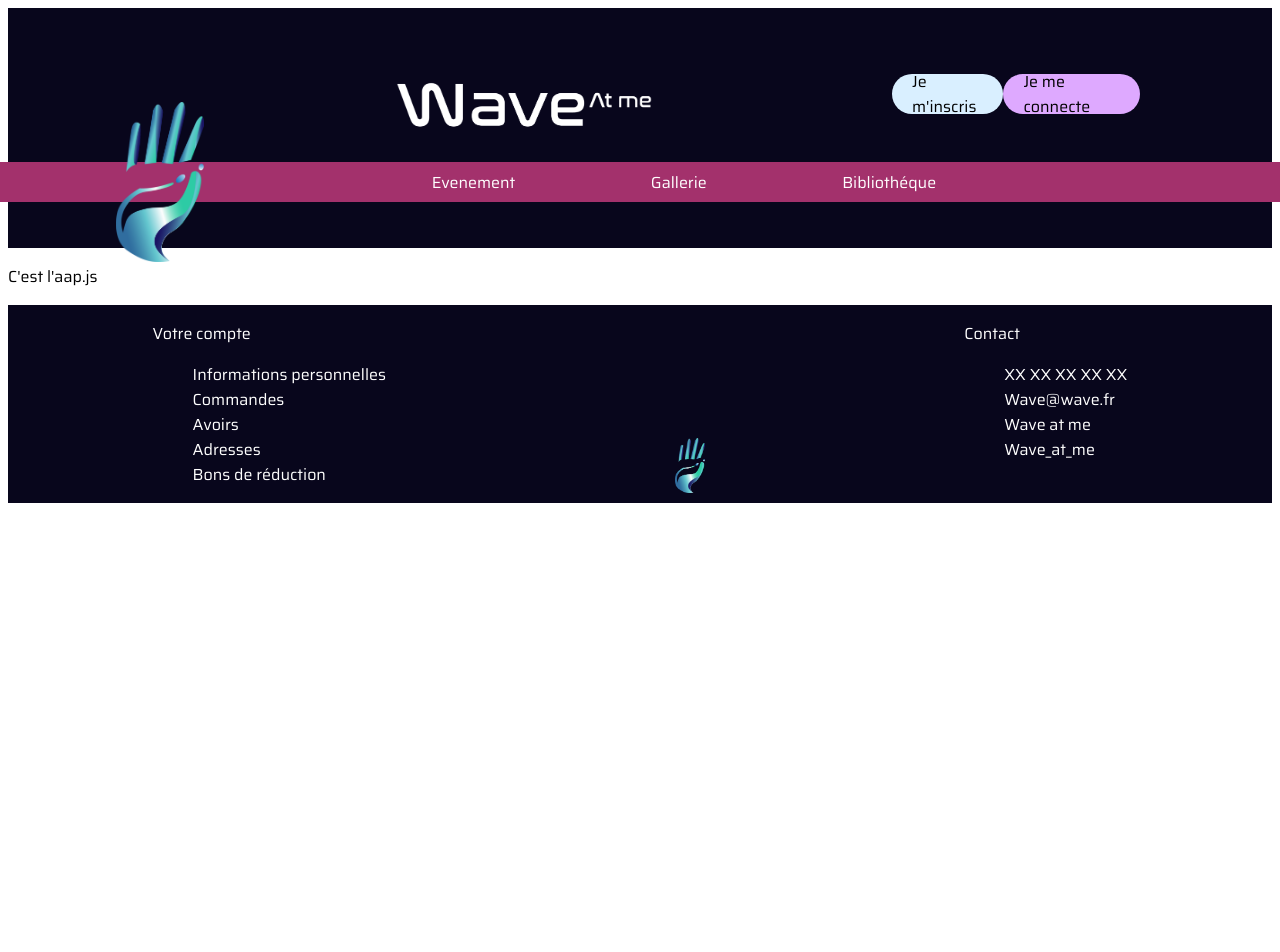
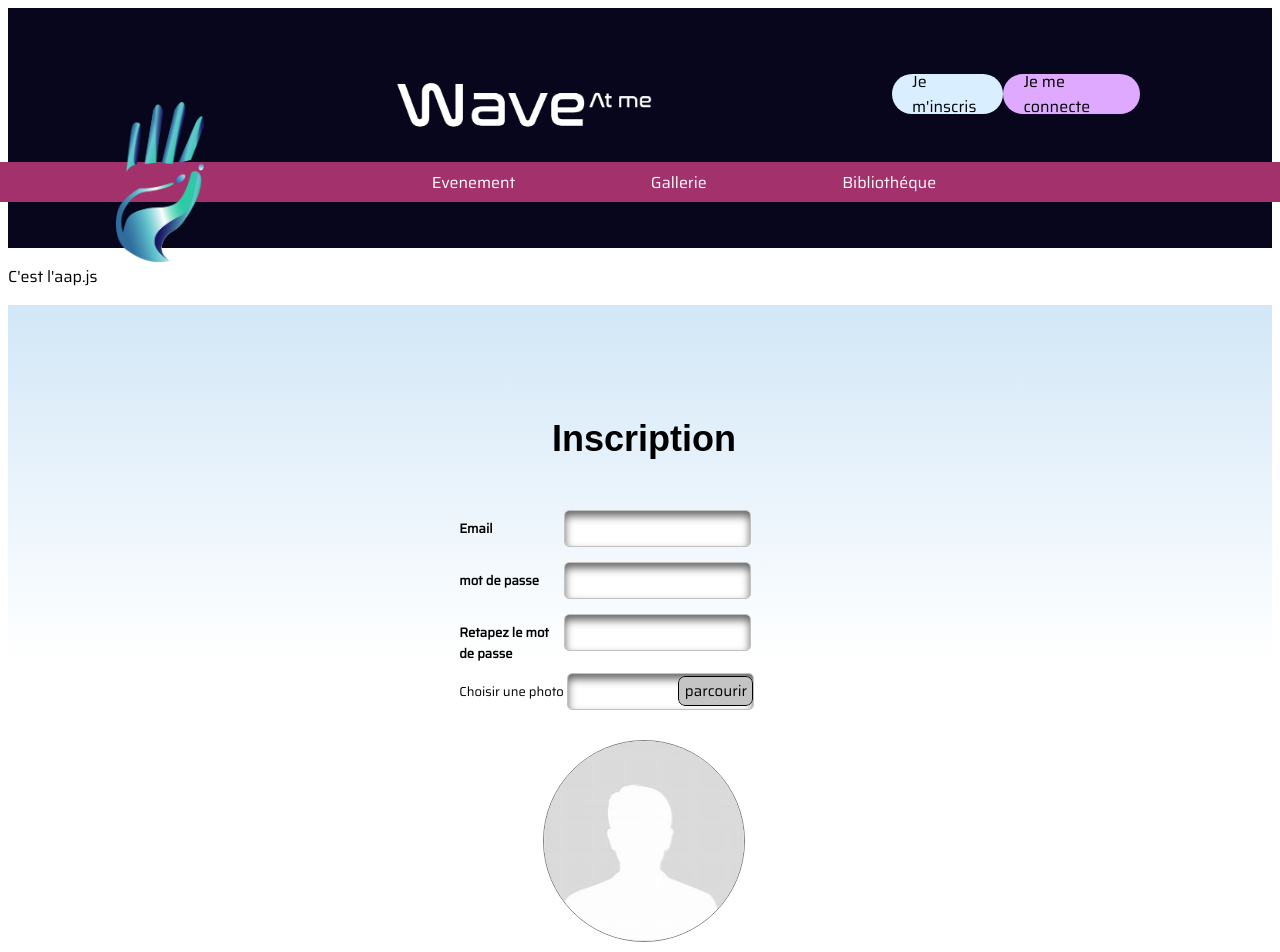
Before and after one commit to Charlotte-Meniere/wave, a React (Create React App) app in the folder client/: page /Signup in a window 1280 px wide. Shown: the top 952 px of the page. Before the commit the page ends 800 px from the top, so only its background shows below. Built offline with nearby package versions, Linux system fonts and the light colour scheme.

Commit message:
Page Signup

```diff
--- a/client/src/App.js
+++ b/client/src/App.js
@@ -6,6 +6,7 @@ import { useEffect, useMemo, useState } from 'react';
 import home from './pages/home';
 import Event from './pages/Event';
 import Login from './pages/Login';
+import Signup from './pages/Signup';
 import './assets/scss/style.scss';
 
 
@@ -19,6 +20,8 @@ const App = () => {
           <Route path='/' exact component={home} />
           <Route path='/Event' exact component={Event} />
           <Route path='/Login' exact component={Login} />
+          <Route path='/Signup' exact component={Signup} />
+
 
 
           {/* Mettre les routes vesr les pages ici  */}
--- /dev/null
+++ b/client/src/assets/scss/_Signup.scss
@@ -0,0 +1,152 @@
+.Allsectionconnexion{
+    background: linear-gradient(180deg, #D2E7F7 0%, #FFFFFF 51.04%);
+    }
+    h1{
+     margin: 30px 0 50px 0;
+     text-align: center;
+    }
+    input{
+     width: 120px;
+    }
+
+         .form-style-2{
+             max-width: 500px;
+             padding: 20px 12px 10px 20px;
+             font: 13px Arial, Helvetica, sans-serif;
+         }
+
+         .form-style-2 label{
+             display: block;
+             margin: 0px 0px 15px 0px;
+         }
+         .form-style-2 label > span{
+             width: 100px;
+             font-weight: bold;
+             float: left;
+             padding-top: 8px;
+             padding-right: 5px;
+         }
+
+
+         .form-style-2 input.input-field, .form-style-2 .select-field{
+             width: 68%;
+         }
+         .form-style-2 input.input-field ,.input{
+             box-sizing: border-box;
+             -webkit-box-sizing: border-box;
+             -moz-box-sizing: border-box;
+             border: 1px solid #C2C2C2;
+             box-shadow: 1px 1px 4px #EBEBEB;
+             -moz-box-shadow: 1px 1px 4px #EBEBEB;
+             -webkit-box-shadow: 1px 1px 4px #EBEBEB;
+             border-radius: 5px;
+             -webkit-border-radius: 5px;
+             -moz-border-radius: 5px;
+             padding: 7px;
+             outline: none;
+             width: auto;
+             background: #FFFFFF;
+    box-shadow: inset 0px 5px 8px rgba(0, 0, 0, 0.61);
+    border-radius: 5px;
+         }
+         .form-style-2 .input-field:focus,
+         .filed,
+         .form-style-2 .select-field:focus{
+             border:none;
+         }
+
+        .form-style-2{
+            margin-top: 5%;
+        }
+        .Allsectionconnexion{
+            display: flex;
+            flex-direction: column;
+        }
+
+        .btn1inscrip{
+            display: flex;
+            flex-direction: row;
+            justify-content: center;
+            margin-top: 30px;
+        }
+        #button1inscrip{
+         background: #DEA9FF;
+         box-shadow: inset 0px 5px 8px rgba(0, 0, 0, 0.61);
+         border-radius: 30px;
+         border: none;
+         font-family: 'Saira', sans-serif;
+         font-weight: 600px;
+         width: 91px;
+         height: 21px;
+         margin-right: 20px;
+
+        }
+        .Allsectionconnexion1{
+         display: flex;
+         flex-direction: row;
+         justify-content: center;
+        }
+        .titreH1connexion{
+     margin: 30px 0 50px 0;
+     text-align: center;
+     font-family: 'Saira', sans-serif;
+     font-style: normal;
+    font-weight: 600;
+    }
+    .filed{
+     position: relative;
+    top: 5px; right: 90px;}
+
+    .imagecontconnexion{
+     display: flex;
+     flex-direction: row;
+     justify-content: center;
+     margin-top: 30px;
+    }
+
+
+    .parent-div {
+    display: inline-block;
+    position: relative;
+    overflow: hidden;
+    }
+    .parent-div input[type=file] {
+    left: 0;
+    top: 0;
+    opacity: 0;
+    position: absolute;
+    font-size: 90px;
+    }
+    .btn-uploadconnexion {
+    background-color: #fff;
+    border: 1px solid #000;
+    color: #000;
+    font-size: 15px;
+    height: 30px;
+    width: 75px;
+    background: #C4C4C4;
+    border-radius: 7px;
+
+    }
+    #parent-div{
+     position: relative;
+     right: 76px;
+     top: 10px;
+     border-radius: 7px;
+
+    }
+    /**/
+    .roundimageconnexion{
+    height: 200px;
+    width: 200px;
+    border-radius: 50%;
+    overflow: hidden;
+    border: 1px solid grey;
+    background: #C4C4C4;
+
+    }
+
+    #photo{
+    height: 100%;
+    width: 100%;
+    }
--- a/client/src/assets/scss/style.scss
+++ b/client/src/assets/scss/style.scss
@@ -12,6 +12,8 @@ a{
 @import "fonts";
 @import "Event";
 @import "Login";
+@import "Signup";
+
 
 
 @import "variables";
--- a/client/src/components/Navbar.jsx
+++ b/client/src/components/Navbar.jsx
@@ -8,7 +8,7 @@ const Navbar = () => {
                     <section className="topBlueNav">
                         <img className="whiteScriptLogo" src="../img/WhiteScriptLogo.png"/>
                         <article className="connexion">
-                            <Link to="/" className="inscriptionBtn">Je m'inscris</Link>
+                            <Link to="/Signup" className="inscriptionBtn">Je m'inscris</Link>
                             <Link to="/Login"className="connexionBtn">Je me connecte</Link>
                         </article>
                     </section>
--- /dev/null
+++ b/client/src/pages/Signup.js
@@ -0,0 +1,36 @@
+import React from 'react'
+
+const Signup = () => {
+    return (
+        <div>
+    <main>
+    <div className="Allsectionconnexion">
+  <div className="Allsectionconnexion1" >
+    <div className="form-style-2">
+        <h1 className="titreH1connexion">Inscription</h1>
+        <form action="" method="post">
+        <label for="field2"><span>Email </span><input type="text" className="input-field" name="field2" value="" /></label>
+        <label for="field2"><span>mot de passe </span><input type="password" className="input-field" name="field2" value="" /></label>
+        <label for="field2"><span>Retapez le mot de passe </span><input type="password" className="input-field" name="field2" value="" /></label>
+        </form>
+    <div>
+
+     <label for="field2" id="uploadBtn"/><span>Choisir une photo </span>
+     <input type="text" className="input"/>
+     <div className="parent-div" id="parent-div">
+        <button className="btn-uploadconnexion">parcourir</button>
+        <input type="file" name="upfile" id="file" />
+      </div>
+     <div className="imagecontconnexion"> <div className="roundimageconnexion"><img src="images/avatar.jfif" id="photo"/></div></div>
+     <div className="btn1inscrip"><button id="button1inscrip">connexion</button></div>
+
+   </div>
+  </div>
+  </div>
+  </div>
+    </main>
+    </div>
+    )
+}
+
+export default Signup
```
